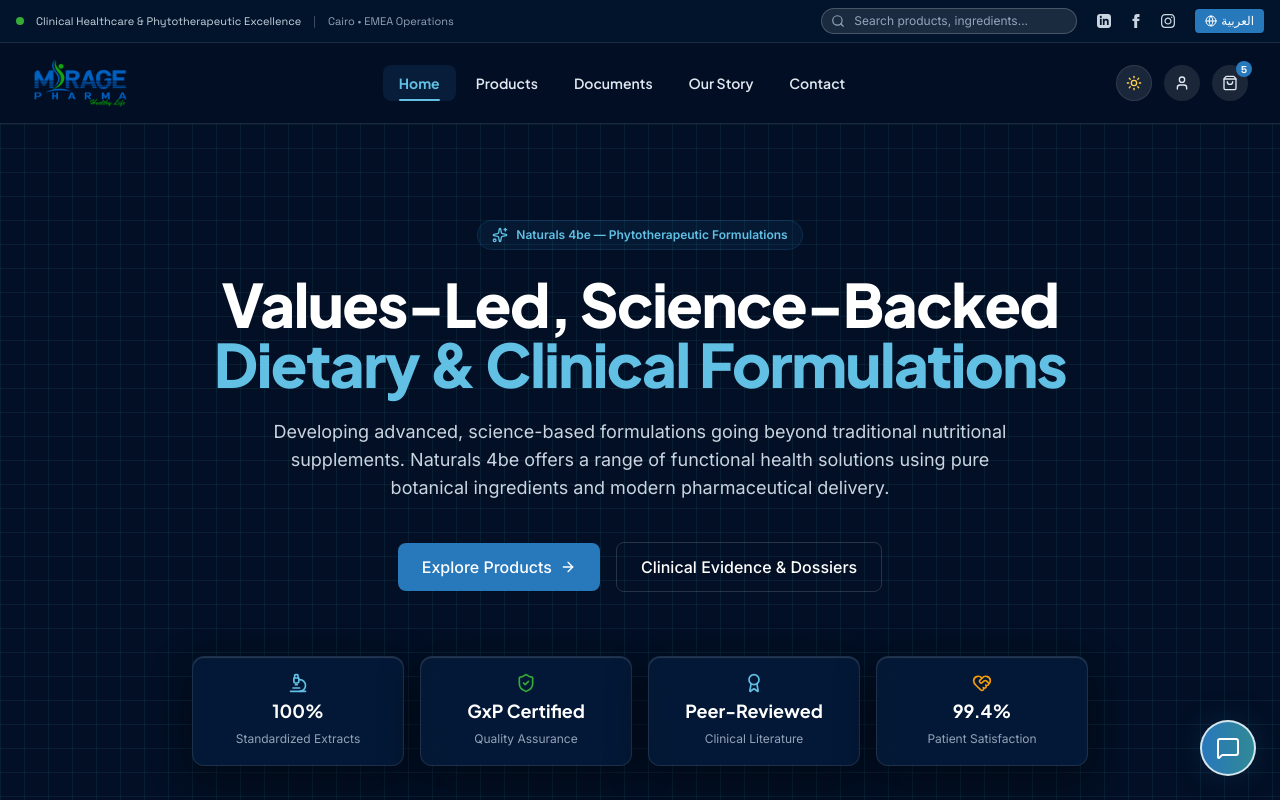
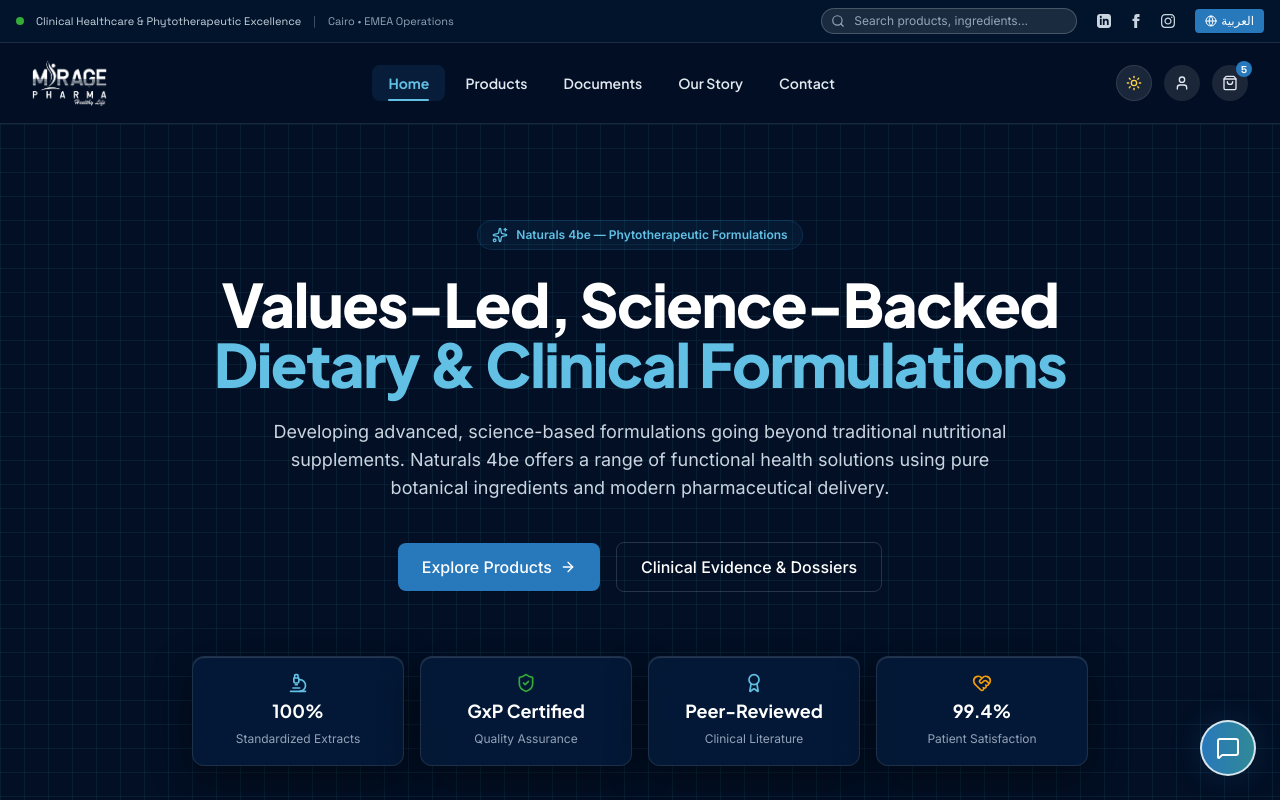
Before and after one commit to Ab-Coder123/mirage-direction-two, a Next.js app in the folder apps/web/: page / in a window 1280 px wide. Both pictures are taken after a click on the button "Switch to dark mode". Shown: the top 800 px of the page. Built offline with nearby package versions, Linux system fonts and the light colour scheme.

Commit message:
feat(brand): integrate crisp white PNG logo for dark mode across Navbar and Footer

```diff
--- a/apps/web/components/shell/Footer.tsx
+++ b/apps/web/components/shell/Footer.tsx
@@ -36,14 +36,21 @@
           <div className="lg:col-span-4 space-y-6">
             <Link
               href={isAr ? '/ar' : '/'}
-              className="inline-block p-1 bg-white/10 rounded-xl backdrop-blur-md border border-white/20 transition-transform hover:scale-105"
+              className="inline-block p-1 bg-white/10 dark:bg-white/5 rounded-xl backdrop-blur-md border border-white/20 dark:border-white/10 transition-transform hover:scale-105"
             >
               <Image
                 src="/brand/mirage_pharma_logo.png"
                 alt="Mirage Pharma"
                 width={170}
                 height={50}
-                className="h-11 w-auto object-contain"
+                className="h-11 w-auto object-contain dark:hidden"
+              />
+              <Image
+                src="/brand/mirage_pharma_logo_dark.png"
+                alt="Mirage Pharma"
+                width={170}
+                height={50}
+                className="h-11 w-auto object-contain hidden dark:block"
               />
             </Link>
 
--- a/apps/web/components/shell/Navbar.tsx
+++ b/apps/web/components/shell/Navbar.tsx
@@ -51,7 +51,15 @@
             width={160}
             height={48}
             priority
-            className="h-10 sm:h-12 w-auto object-contain transition-transform duration-200 group-hover:scale-[1.02]"
+            className="h-10 sm:h-12 w-auto object-contain transition-transform duration-200 group-hover:scale-[1.02] dark:hidden"
+          />
+          <Image
+            src="/brand/mirage_pharma_logo_dark.png"
+            alt="Mirage Pharma — Healthy Life"
+            width={160}
+            height={48}
+            priority
+            className="h-10 sm:h-12 w-auto object-contain transition-transform duration-200 group-hover:scale-[1.02] hidden dark:block"
           />
         </Link>
 
--- a/apps/web/components/shell/TopUtilityBar.tsx
+++ b/apps/web/components/shell/TopUtilityBar.tsx
@@ -72,7 +72,7 @@
               aria-label="LinkedIn"
               className="hover:text-brand-cyan-light transition-colors p-1"
             >
-              <svg className="w-3.5 h-3.5 fill-current" viewBox="0 0 24 24">
+              <svg width="14" height="14" className="w-3.5 h-3.5 fill-current" viewBox="0 0 24 24">
                 <path d="M19 0h-14c-2.761 0-5 2.239-5 5v14c0 2.761 2.239 5 5 5h14c2.762 0 5-2.239 5-5v-14c0-2.761-2.238-5-5-5zm-11 19h-3v-11h3v11zm-1.5-12.268c-.966 0-1.75-.79-1.75-1.764s.784-1.764 1.75-1.764 1.75.79 1.75 1.764-.783 1.764-1.75 1.764zm13.5 12.268h-3v-5.604c0-3.368-4-3.113-4 0v5.604h-3v-11h3v1.765c1.396-2.586 7-2.777 7 2.476v6.759z" />
               </svg>
             </a>
@@ -85,7 +85,7 @@
               aria-label="Facebook"
               className="hover:text-brand-cyan-light transition-colors p-1"
             >
-              <svg className="w-3.5 h-3.5 fill-current" viewBox="0 0 24 24">
+              <svg width="14" height="14" className="w-3.5 h-3.5 fill-current" viewBox="0 0 24 24">
                 <path d="M9 8h-3v4h3v12h5V12h3.642l.358-4h-4V6.333C14 5.374 14.5 5 15.667 5H18V0h-3.808C10.597 0 9 1.582 9 4.615V8z" />
               </svg>
             </a>
@@ -98,7 +98,7 @@
               aria-label="Instagram"
               className="hover:text-brand-cyan-light transition-colors p-1"
             >
-              <svg className="w-3.5 h-3.5 fill-current" viewBox="0 0 24 24">
+              <svg width="14" height="14" className="w-3.5 h-3.5 fill-current" viewBox="0 0 24 24">
                 <path d="M12 2.163c3.204 0 3.584.012 4.85.07 3.252.148 4.771 1.691 4.919 4.919.058 1.265.069 1.645.069 4.849 0 3.205-.012 3.584-.069 4.849-.149 3.225-1.664 4.771-4.919 4.919-1.266.058-1.644.07-4.85.07-3.204 0-3.584-.012-4.849-.07-3.26-.149-4.771-1.699-4.919-4.92-.058-1.265-.07-1.644-.07-4.849 0-3.204.013-3.583.07-4.849.149-3.227 1.664-4.771 4.919-4.919 1.266-.057 1.645-.069 4.849-.069zm0-2.163c-3.259 0-3.667.014-4.947.072-4.358.2-6.78 2.618-6.98 6.98-.059 1.281-.073 1.689-.073 4.948 0 3.259.014 3.668.072 4.948.2 4.358 2.618 6.78 6.98 6.98 1.281.058 1.689.072 4.948.072 3.259 0 3.668-.014 4.948-.072 4.354-.2 6.782-2.618 6.979-6.98.059-1.28.073-1.689.073-4.948 0-3.259-.014-3.667-.072-4.947-.196-4.354-2.617-6.78-6.979-6.98-1.281-.059-1.69-.073-4.949-.073zm0 5.838c-3.403 0-6.162 2.759-6.162 6.162s2.759 6.163 6.162 6.163 6.162-2.759 6.162-6.163c0-3.403-2.759-6.162-6.162-6.162zm0 10.162c-2.209 0-4-1.79-4-4 0-2.209 1.791-4 4-4s4 1.791 4 4c0 2.21-1.791 4-4 4zm6.406-11.845c-.796 0-1.441.645-1.441 1.44s.645 1.44 1.441 1.44c.795 0 1.439-.645 1.439-1.44s-.644-1.44-1.439-1.44z" />
               </svg>
             </a>
```
Also changed, not shown: apps/web/public/brand/mirage_pharma_logo_dark.png (added).
